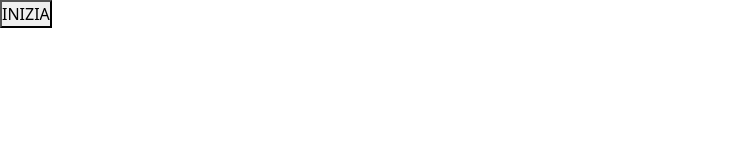
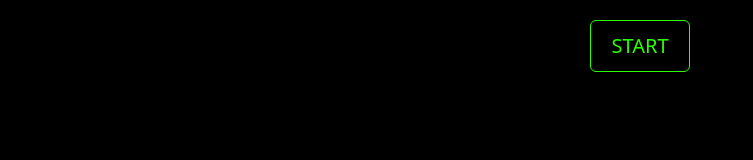
Before and after one commit to RobyLedda94/js-campominato-grid, a plain HTML site: page index.html in a window 1280 px wide. Shown: the whole page, without its empty margins (0-753 px from the left). Drawn offline with nearby package versions, Linux system fonts and the light colour scheme.

Commit message:
[UPD] add style

```diff
--- a/css/style.css
+++ b/css/style.css
@@ -2,6 +2,27 @@
     margin: 0;
     padding: 0;
     box-sizing: border-box;
+}
+
+.bg{
+    background-color: black;
+}
+
+header{
+  padding: 20px 10px;
+  margin-bottom: 20px;
+}
+
+
+
+#start{
+    border: none;
+    background-color:  #000000;
+    color: rgb(43, 255, 0);
+    padding: 10px 20px;
+    font-size: 20px;
+    cursor: pointer;
+    border: 1px solid rgb(43, 255, 0);
 }
 
 
@@ -20,10 +41,11 @@
     align-items: center;
     width: calc(100% / 10);
     height: calc(100% / 10);
-    border: 1px solid black;
-    background-color:#8d8282;
+    border: 1px solid rgb(43, 255, 0);
+    color: rgb(43, 255, 0);
+    background-color:#000000;
 }
 
 .clicked{
-    background-color: lightblue;
+    background-color: rgba(105, 211, 19, 0.705);
 }
--- a/index.html
+++ b/index.html
@@ -7,10 +7,10 @@
     <link rel="stylesheet" href="./css/style.css">
     <link href="https://cdn.jsdelivr.net/npm/bootstrap@5.3.3/dist/css/bootstrap.min.css" rel="stylesheet" integrity="sha384-QWTKZyjpPEjISv5WaRU9OFeRpok6YctnYmDr5pNlyT2bRjXh0JMhjY6hW+ALEwIH" crossorigin="anonymous">
 </head>
-<body>
+<body class="bg">
 
-    <header>
-        <button id="start">INIZIA</button>
+    <header class="text-center">
+        <button id="start" class="rounded">START</button>
     </header>
 
     <main>
```
